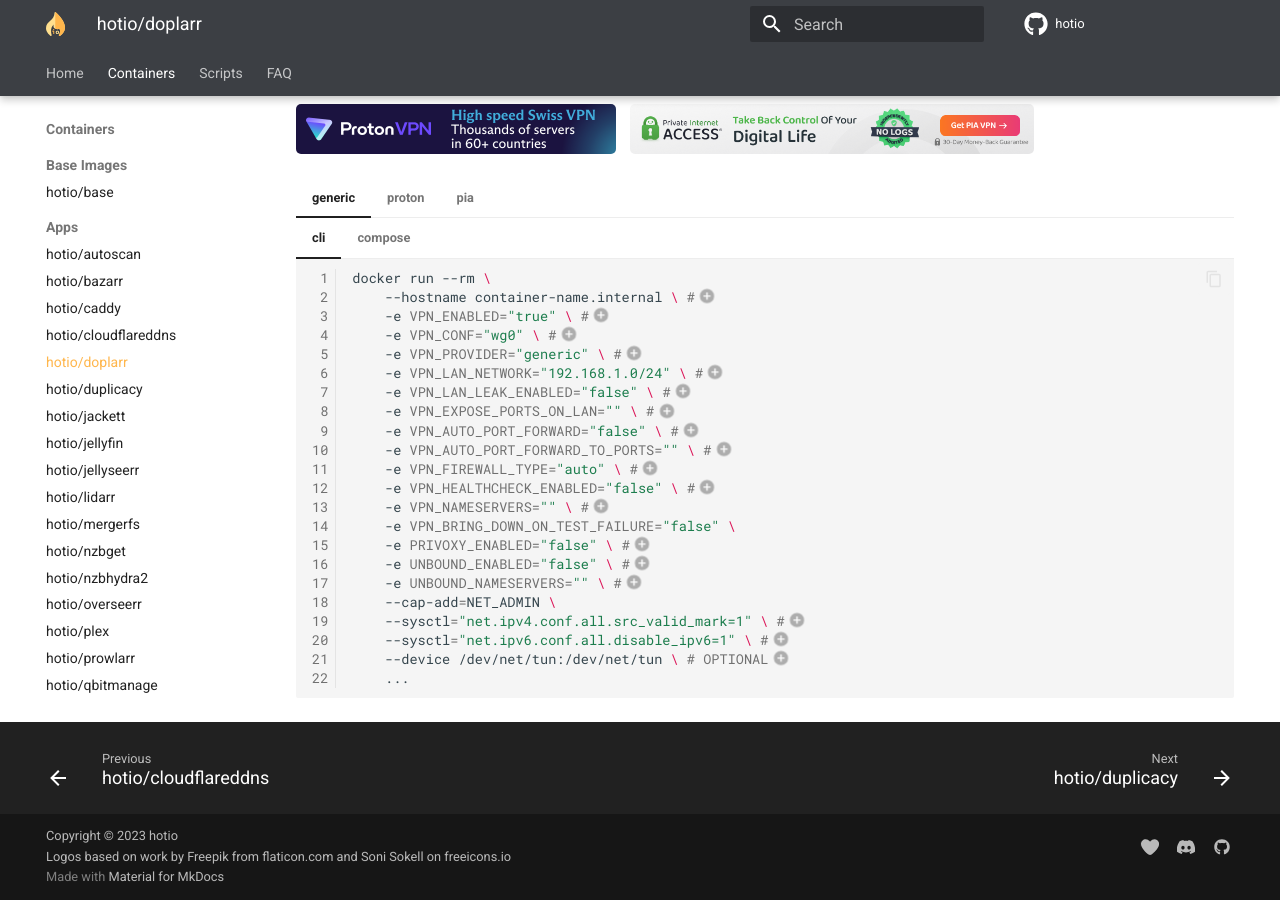
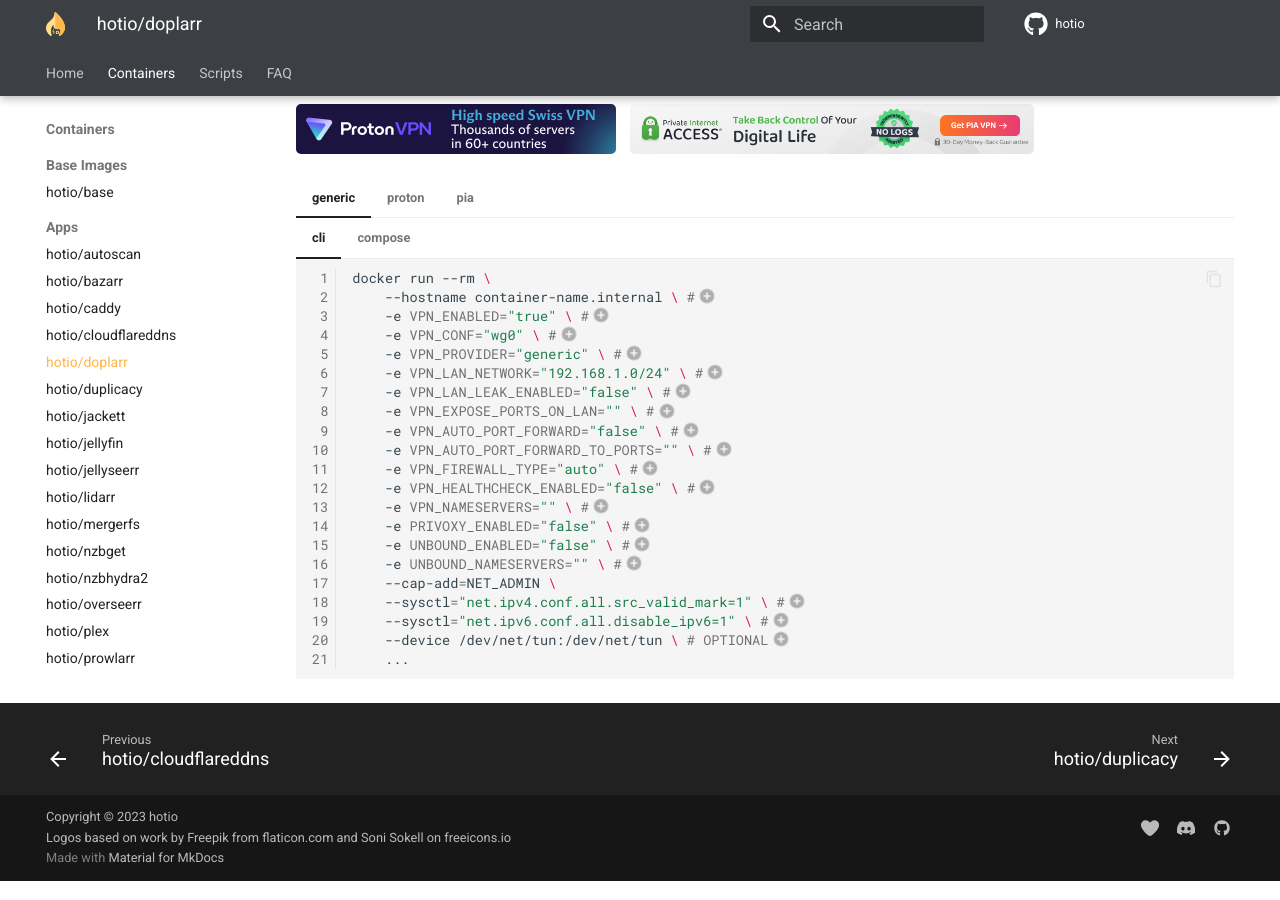
Before and after one commit to hotio/website, an MkDocs documentation site: the page built from docs/containers/doplarr.md, in a window 1280 px wide and 900 px high, scrolled down 872 px. Built offline with MkDocs 1.6.1 and Material for MkDocs 9.7.7, drawn with Linux system fonts in a browser that asks for light colours.

Commit message:
update vars

```diff
--- a/includes/wireguard.md
+++ b/includes/wireguard.md
@@ -30,7 +30,6 @@
             -e VPN_FIREWALL_TYPE="auto" \ #(17)
             -e VPN_HEALTHCHECK_ENABLED="false" \ #(20)
             -e VPN_NAMESERVERS="" \ #(16)
-            -e VPN_BRING_DOWN_ON_TEST_FAILURE="false" \
             -e PRIVOXY_ENABLED="false" \ #(19)
             -e UNBOUND_ENABLED="false" \ #(21)
             -e UNBOUND_NAMESERVERS="" \ #(22)
@@ -61,7 +60,6 @@
               - VPN_FIREWALL_TYPE=auto #(17)
               - VPN_HEALTHCHECK_ENABLED=false #(20)
               - VPN_NAMESERVERS= #(16)
-              - VPN_BRING_DOWN_ON_TEST_FAILURE=
               - PRIVOXY_ENABLED=false #(19)
               - UNBOUND_ENABLED=false #(21)
               - UNBOUND_NAMESERVERS #(22)
@@ -95,7 +93,6 @@
             -e VPN_FIREWALL_TYPE="auto" \ #(17)
             -e VPN_HEALTHCHECK_ENABLED="false" \ #(20)
             -e VPN_NAMESERVERS="" \ #(16)
-            -e VPN_BRING_DOWN_ON_TEST_FAILURE="false" \
             -e PRIVOXY_ENABLED="false" \ #(19)
             -e UNBOUND_ENABLED="false" \ #(21)
             -e UNBOUND_NAMESERVERS="" \ #(22)
@@ -126,7 +123,6 @@
               - VPN_FIREWALL_TYPE=auto #(17)
               - VPN_HEALTHCHECK_ENABLED=false #(20)
               - VPN_NAMESERVERS= #(16)
-              - VPN_BRING_DOWN_ON_TEST_FAILURE=
               - PRIVOXY_ENABLED=false #(19)
               - UNBOUND_ENABLED=false #(21)
               - UNBOUND_NAMESERVERS #(22)
@@ -160,7 +156,6 @@
             -e VPN_FIREWALL_TYPE="auto" \ #(17)
             -e VPN_HEALTHCHECK_ENABLED="false" \ #(20)
             -e VPN_NAMESERVERS="" \ #(16)
-            -e VPN_BRING_DOWN_ON_TEST_FAILURE="false" \
             -e VPN_PIA_USER="" \ #(11)
             -e VPN_PIA_PASS="" \ #(11)
             -e VPN_PIA_PREFERRED_REGION="" \ #(7)
@@ -196,7 +191,6 @@
               - VPN_FIREWALL_TYPE=auto #(17)
               - VPN_HEALTHCHECK_ENABLED=false #(20)
               - VPN_NAMESERVERS= #(16)
-              - VPN_BRING_DOWN_ON_TEST_FAILURE=
               - VPN_PIA_USER #(11)
               - VPN_PIA_PASS #(11)
               - VPN_PIA_PREFERRED_REGION #(7)
```
Also changed, not shown: includes/annotations.md (+1 -1 lines).
